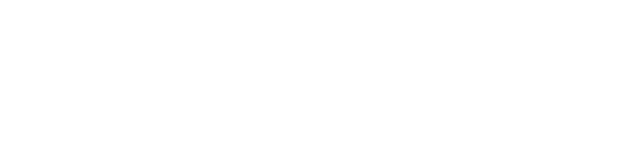
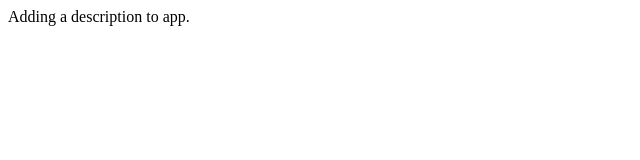
Before and after one commit to Gnapikaa/First-Repo-Trial, a plain HTML site: page index.html in a window 1280 px wide. Shown: the whole page, without its empty margins (0-640 px from the left). Drawn offline with Linux system fonts and the light colour scheme.

Commit message:
added a body description

```diff
--- a/index.html
+++ b/index.html
@@ -3,7 +3,7 @@
 Repo File
 </title>
 <body>
-
+Adding a description to app.
 </body>
 
 </html>
```
